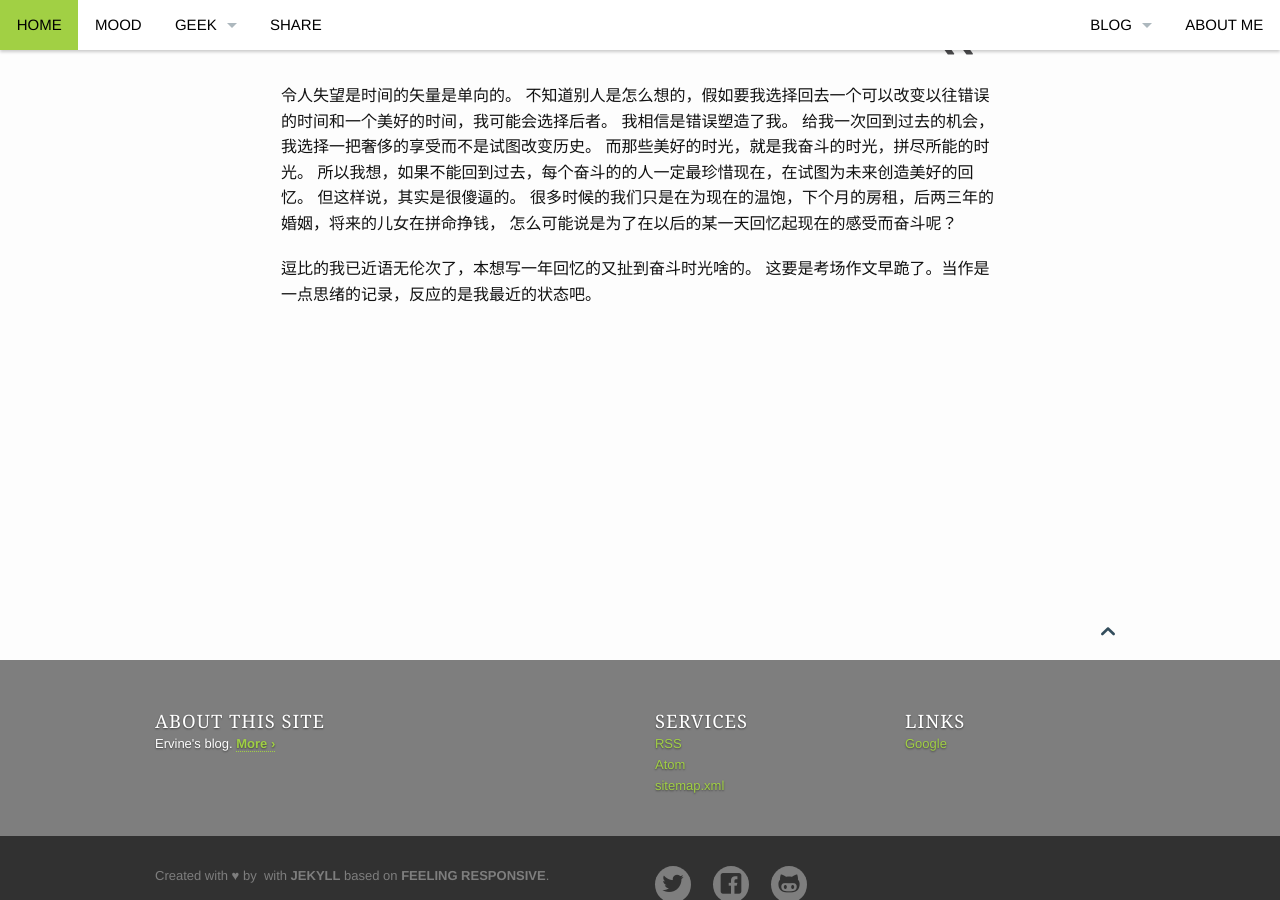
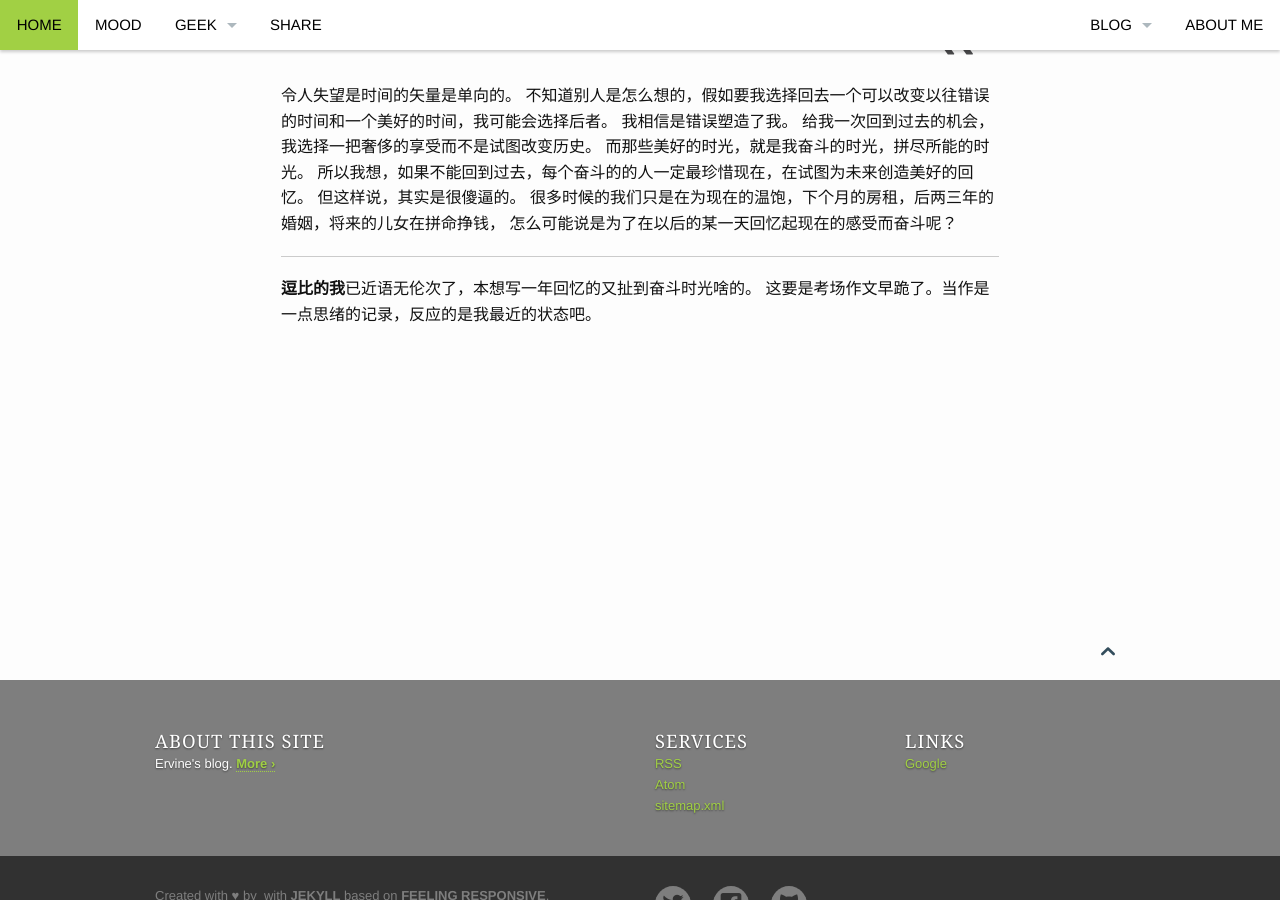
Before and after one commit to ervine/ervine-ervine.github.io, a Jekyll site: the page built from _posts/mood/2016-05-15-LongLongTimeNoSee.md, in a window 1280 px wide and 900 px high, scrolled down 845 px. Built offline with Jekyll 4.4.1, drawn with Linux system fonts in a browser that asks for light colours.

```diff
--- a/_posts/mood/2016-05-15-LongLongTimeNoSee.md
+++ b/_posts/mood/2016-05-15-LongLongTimeNoSee.md
@@ -38,5 +38,6 @@
 很多时候的我们只是在为现在的温饱，下个月的房租，后两三年的婚姻，将来的儿女在拼命挣钱，
 怎么可能说是为了在以后的某一天回忆起现在的感受而奋斗呢？
 
-逗比的我已近语无伦次了，本想写一年回忆的又扯到奋斗时光啥的。
+---
+**逗比的我**已近语无伦次了，本想写一年回忆的又扯到奋斗时光啥的。
 这要是考场作文早跪了。当作是一点思绪的记录，反应的是我最近的状态吧。
```
